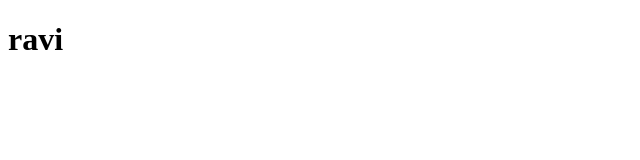
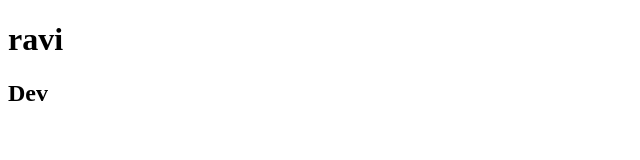
Before and after one commit to rprajapati4889/new-repo1, a plain HTML site: page index.html in a window 1280 px wide. Shown: the full height of the page, 0-640 px from the left. Drawn offline with Linux system fonts and the light colour scheme.

Commit message:
Update index.html
update one line

```diff
--- a/index.html
+++ b/index.html
@@ -8,5 +8,6 @@
 </head>
 <body>
     <h1>ravi</h1>
+    <h2>Dev</h2>
 </body>
 </html>
```
